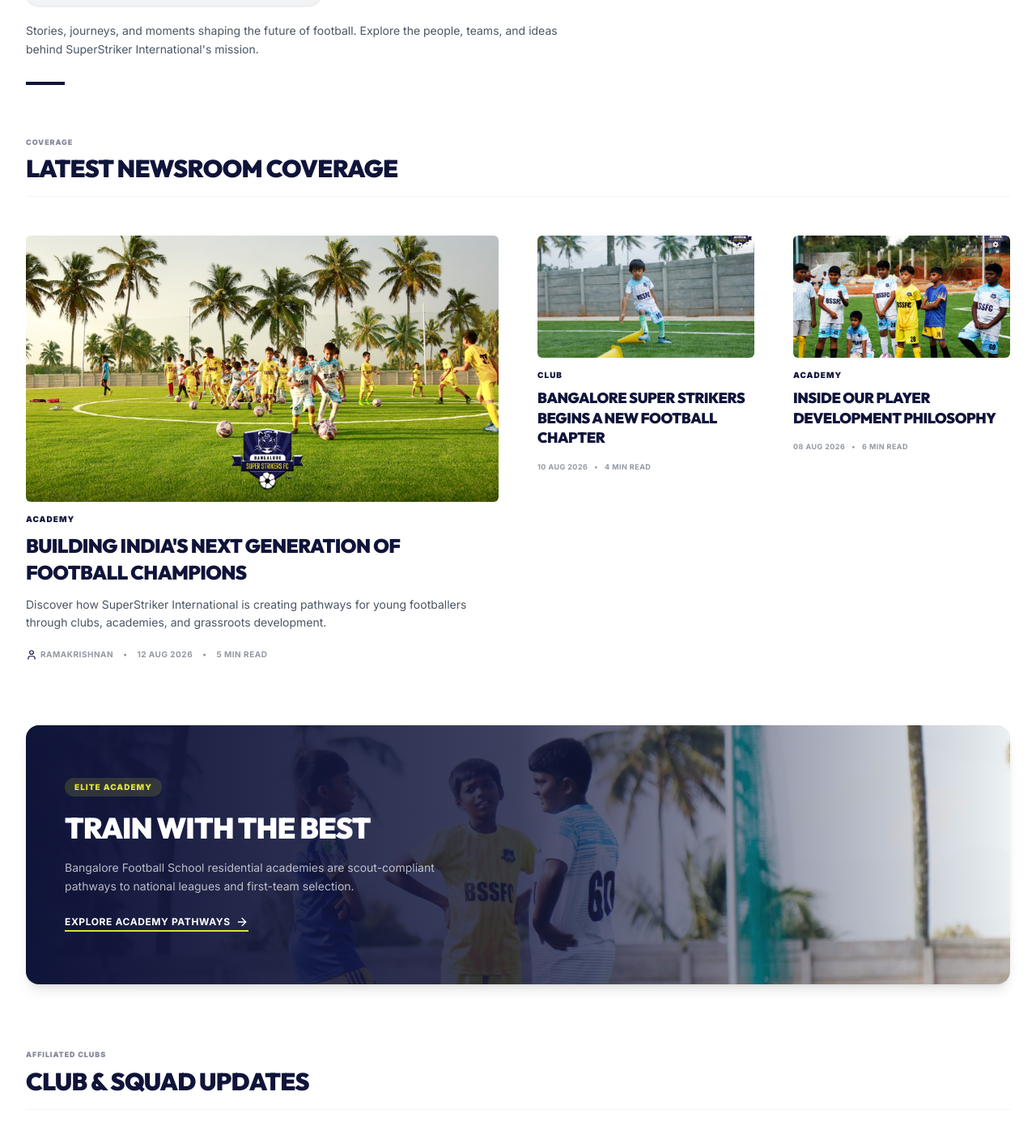
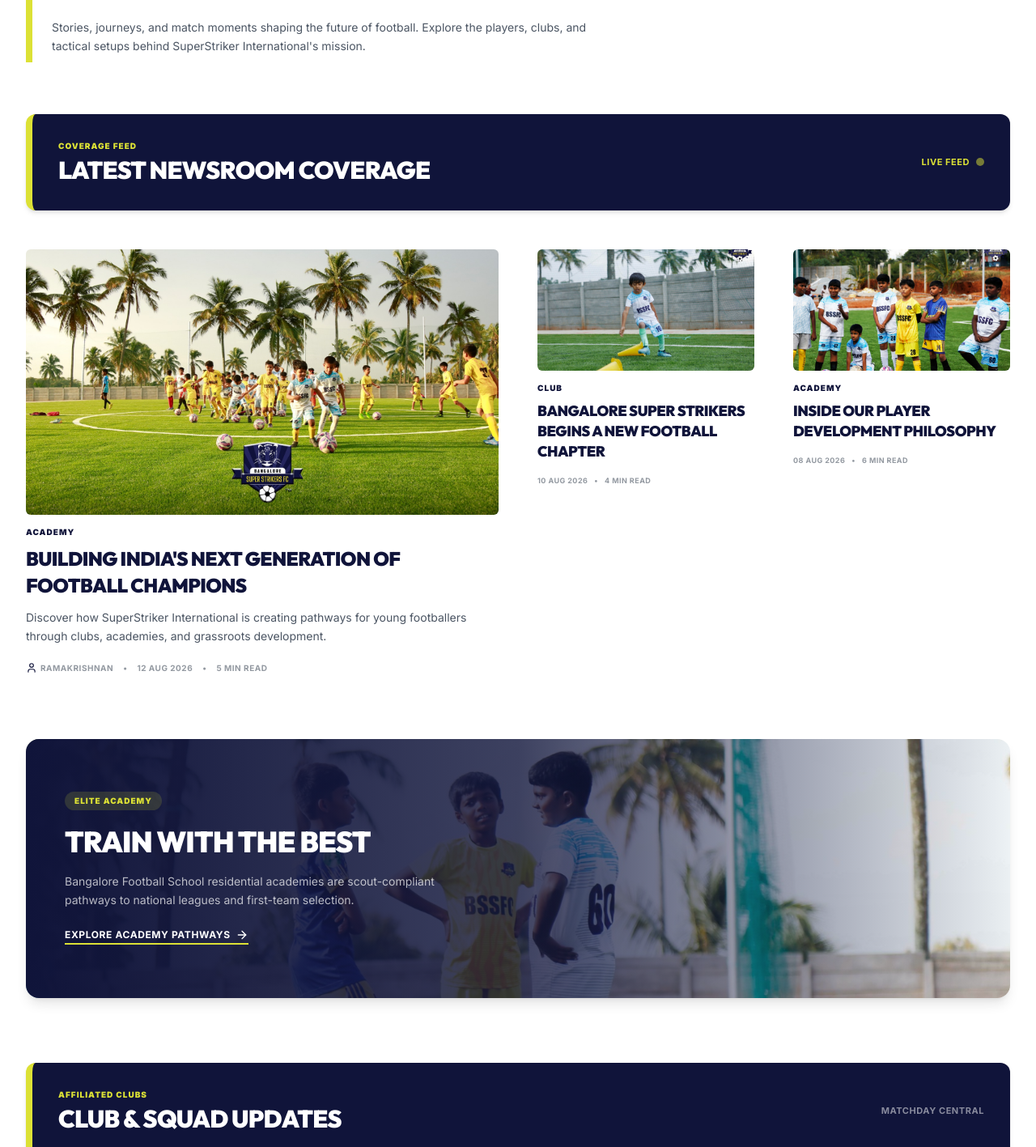
Before and after one commit to Shree-varshan-430/Super-Striker-International, a Next.js app: page / in a window 1280 px wide. Shown: the part 975-2392 px from the top of the page at 81% size. Built offline with nearby package versions, Linux system fonts and the light colour scheme.

Commit message:
Inject high-contrast football club headers and lime-yellow accent bars to matchday feed

```diff
--- a/src/components/NewsroomFeed.tsx
+++ b/src/components/NewsroomFeed.tsx
@@ -325,17 +325,16 @@
 
       {/* SECTION IDENTITY & DESCRIPTION */}
       <section className="max-w-7xl mx-auto px-4 sm:px-6 lg:px-8 mb-16">
-        <div className="flex flex-col items-start gap-3 text-left">
-          <h2 className="font-display text-4xl sm:text-6xl font-black uppercase tracking-tight text-[#0A1028] mt-2">
+        <div className="flex flex-col items-start gap-3 text-left border-l-8 border-[#DCE135] pl-6 py-2">
+          <span className="text-xs font-black uppercase tracking-widest text-[#DCE135] bg-[#10143A] px-3 py-1 rounded">
+            THE OFFICIAL STORYTELLING PLATFORM
+          </span>
+          <h2 className="font-display text-4xl sm:text-7xl font-black uppercase tracking-tight text-[#10143A] leading-none">
             INSIDE SUPERSTRIKER
           </h2>
-          <h3 className="text-xs sm:text-sm font-bold uppercase tracking-widest text-[#10143A] bg-[#10143A]/5 px-4 py-1.5 rounded-full shadow-sm mt-1">
-            THE OFFICIAL STORYTELLING PLATFORM
-          </h3>
-          <p className="text-xs sm:text-sm text-[#4B5563] leading-relaxed max-w-2xl mt-2">
-            Stories, journeys, and moments shaping the future of football. Explore the people, teams, and ideas behind SuperStriker International&apos;s mission.
+          <p className="text-xs sm:text-sm text-[#4B5563] leading-relaxed max-w-2xl mt-1">
+            Stories, journeys, and match moments shaping the future of football. Explore the players, clubs, and tactical setups behind SuperStriker International&apos;s mission.
           </p>
-          <div className="h-1 w-12 bg-[#10143A] mt-4" />
         </div>
       </section>
 
@@ -346,11 +345,19 @@
 
             {/* Section 1: LATEST NEWS */}
             <div className="flex flex-col gap-8">
-              <div className="flex flex-col items-start gap-2 text-left border-b border-gray-100 pb-4 mb-4">
-                <span className="text-[9px] font-black uppercase tracking-widest text-[#10143A]/50">Coverage</span>
-                <h3 className="font-display text-2xl sm:text-3xl font-black uppercase tracking-tight text-[#10143A]">
+              <div className="w-full bg-[#10143A] text-white p-6 sm:p-8 rounded-xl flex flex-col sm:flex-row sm:items-center justify-between gap-4 mb-4 border-l-8 border-[#DCE135] shadow-md">
+                <div className="flex flex-col items-start gap-1 text-left">
+                  <span className="text-[10px] font-black uppercase tracking-widest text-[#DCE135]">
+                    Coverage Feed
+                  </span>
+                  <h3 className="font-display text-2xl sm:text-3xl font-black uppercase tracking-tight text-white">
                     LATEST NEWSROOM COVERAGE
                   </h3>
+                </div>
+                <div className="flex items-center gap-2 text-[11px] font-bold uppercase tracking-wider text-[#DCE135]">
+                  <span>Live Feed</span>
+                  <span className="w-2.5 h-2.5 rounded-full bg-[#DCE135] animate-pulse" />
+                </div>
               </div>
 
               {/* Top row asymmetry: Left card is 50% width, two right cards are 25% width each */}
@@ -461,11 +468,18 @@
 
             {/* Section 2: CLUB & SQUAD UPDATES */}
             <div className="flex flex-col gap-8">
-              <div className="flex flex-col items-start gap-2 text-left border-b border-gray-100 pb-4 mb-4">
-                <span className="text-[9px] font-black uppercase tracking-widest text-[#10143A]/50">Affiliated Clubs</span>
-                <h3 className="font-display text-2xl sm:text-3xl font-black uppercase tracking-tight text-[#10143A]">
+              <div className="w-full bg-[#10143A] text-white p-6 sm:p-8 rounded-xl flex flex-col sm:flex-row sm:items-center justify-between gap-4 mb-4 border-l-8 border-[#DCE135] shadow-md">
+                <div className="flex flex-col items-start gap-1 text-left">
+                  <span className="text-[10px] font-black uppercase tracking-widest text-[#DCE135]">
+                    Affiliated Clubs
+                  </span>
+                  <h3 className="font-display text-2xl sm:text-3xl font-black uppercase tracking-tight text-white">
                     CLUB & SQUAD UPDATES
                   </h3>
+                </div>
+                <div className="flex items-center gap-2 text-[11px] font-bold uppercase tracking-wider text-white/50">
+                  <span>Matchday Central</span>
+                </div>
               </div>
               <div className="grid grid-cols-1 sm:grid-cols-2 lg:grid-cols-3 gap-12 text-left">
                 {clubUpdatesList.map((card) => (
@@ -540,11 +554,18 @@
 
             {/* Section 3: ACADEMY FOCUS */}
             <div className="flex flex-col gap-8">
-              <div className="flex flex-col items-start gap-2 text-left border-b border-gray-100 pb-4 mb-4">
-                <span className="text-[9px] font-black uppercase tracking-widest text-[#10143A]/50">Development Syllabuses</span>
-                <h3 className="font-display text-2xl sm:text-3xl font-black uppercase tracking-tight text-[#10143A]">
+              <div className="w-full bg-[#10143A] text-white p-6 sm:p-8 rounded-xl flex flex-col sm:flex-row sm:items-center justify-between gap-4 mb-4 border-l-8 border-[#DCE135] shadow-md">
+                <div className="flex flex-col items-start gap-1 text-left">
+                  <span className="text-[10px] font-black uppercase tracking-widest text-[#DCE135]">
+                    Development Syllabuses
+                  </span>
+                  <h3 className="font-display text-2xl sm:text-3xl font-black uppercase tracking-tight text-white">
                     ACADEMY & TRAINING FOCUS
                   </h3>
+                </div>
+                <div className="flex items-center gap-2 text-[11px] font-bold uppercase tracking-wider text-white/50">
+                  <span>Under-9 to Under-15</span>
+                </div>
               </div>
               <div className="grid grid-cols-1 sm:grid-cols-2 lg:grid-cols-3 gap-12 text-left">
                 {academyFocusList.map((card) => (
@@ -589,11 +610,18 @@
 
             {/* Section 4: CORPORATE & COMMUNITY IMPACT */}
             <div className="flex flex-col gap-8">
-              <div className="flex flex-col items-start gap-2 text-left border-b border-gray-100 pb-4 mb-4">
-                <span className="text-[9px] font-black uppercase tracking-widest text-[#10143A]/50">Ecosystem growth</span>
-                <h3 className="font-display text-2xl sm:text-3xl font-black uppercase tracking-tight text-[#10143A]">
+              <div className="w-full bg-[#10143A] text-white p-6 sm:p-8 rounded-xl flex flex-col sm:flex-row sm:items-center justify-between gap-4 mb-4 border-l-8 border-[#DCE135] shadow-md">
+                <div className="flex flex-col items-start gap-1 text-left">
+                  <span className="text-[10px] font-black uppercase tracking-widest text-[#DCE135]">
+                    Ecosystem growth
+                  </span>
+                  <h3 className="font-display text-2xl sm:text-3xl font-black uppercase tracking-tight text-white">
                     CORPORATE & COMMUNITY IMPACT
                   </h3>
+                </div>
+                <div className="flex items-center gap-2 text-[11px] font-bold uppercase tracking-wider text-white/50">
+                  <span>Future Expansion</span>
+                </div>
               </div>
               <div className="grid grid-cols-1 sm:grid-cols-2 lg:grid-cols-3 gap-12 text-left">
                 {corporateCommunityList.map((card) => (
@@ -623,7 +651,7 @@
                           {card.description}
                         </p>
                         <div className="flex items-center gap-3 text-[9px] font-bold text-[#4B5563]/60 uppercase tracking-wider mt-2">
-                          <span className="flex items-center gap-1"><User className="h-3 w-3 text-[#10143A]" /> {card.author}</span>
+                          <span className="flex items-center gap-1"><User className="h-3.5 w-3.5 text-[#10143A]" /> {card.author}</span>
                           <span>•</span>
                           <span>{card.date}</span>
                           <span>•</span>
```
Lines whose indentation alone changed are shown as unchanged.
